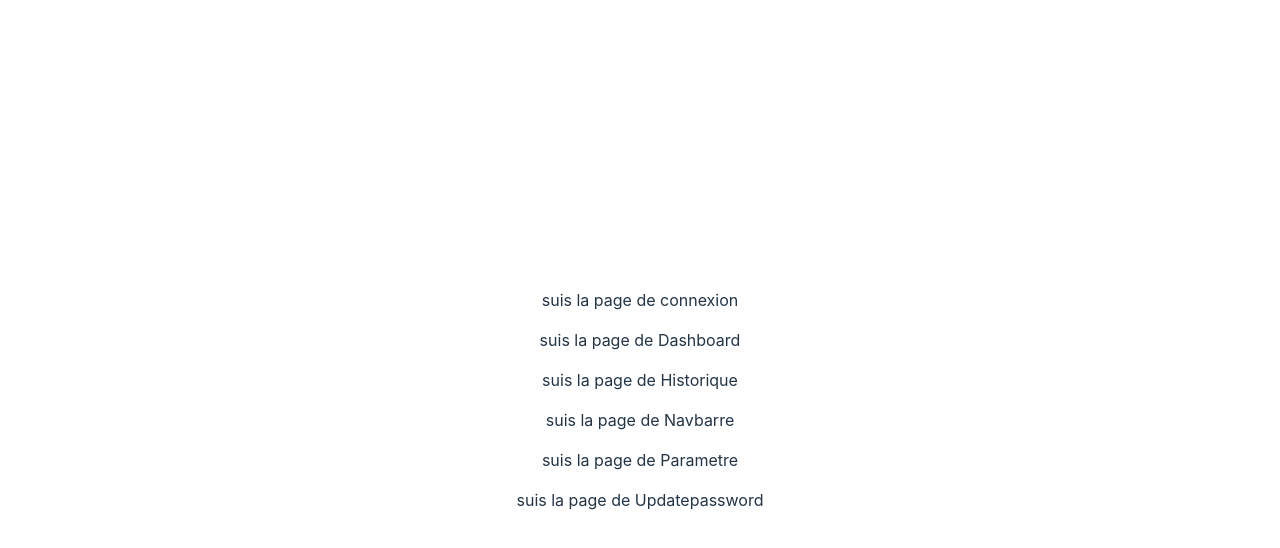
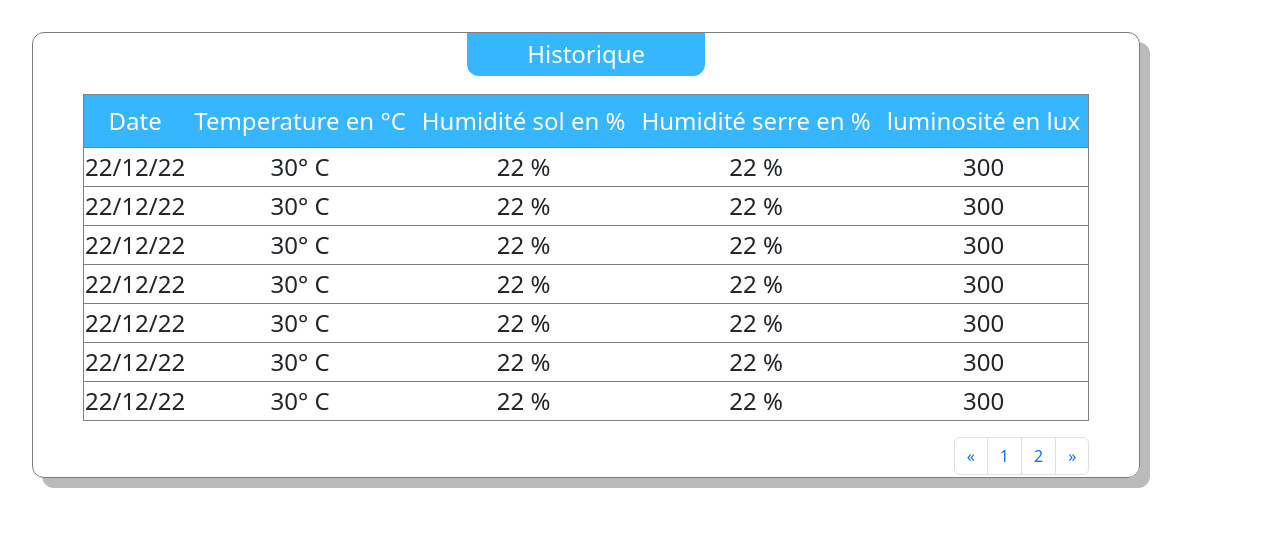
Before and after one commit to mohamadou-cell/Projet_serre, a React (Vite) app in the folder frontend/serre/: page / in a window 1280 px wide. Shown: the top 548 px of the page. Built offline with nearby package versions, Linux system fonts and the light colour scheme.

Commit message:
historique

```diff
--- a/frontend/serre/package.json
+++ b/frontend/serre/package.json
@@ -9,6 +9,8 @@
     "preview": "vite preview"
   },
   "dependencies": {
+    "@popperjs/core": "^2.11.6",
+    "bootstrap": "^5.2.3",
     "react": "^18.2.0",
     "react-dom": "^18.2.0"
   },
@@ -16,6 +18,7 @@
     "@types/react": "^18.0.27",
     "@types/react-dom": "^18.0.10",
     "@vitejs/plugin-react": "^3.1.0",
+    "sass": "^1.59.3",
     "typescript": "^4.9.3",
     "vite": "^4.1.0"
   }
--- /dev/null
+++ b/frontend/serre/public/donnee.json
@@ -0,0 +1,51 @@
+[
+    {
+        "Date": "22/12/22",
+        "temp": "30° C",
+        "humi_sol": "22 %",
+        "humi_serre": "22 %",
+        "luminosite": "300"
+    },
+    {
+        "Date": "22/12/22",
+        "temp": "30° C",
+        "humi_sol": "22 %",
+        "humi_serre": "22 %",
+        "luminosite": "300"
+    },
+    {
+        "Date": "22/12/22",
+        "temp": "30° C",
+        "humi_sol": "22 %",
+        "humi_serre": "22 %",
+        "luminosite": "300"
+    },
+    {
+        "Date": "22/12/22",
+        "temp": "30° C",
+        "humi_sol": "22 %",
+        "humi_serre": "22 %",
+        "luminosite": "300"
+    },
+    {
+        "Date": "22/12/22",
+        "temp": "30° C",
+        "humi_sol": "22 %",
+        "humi_serre": "22 %",
+        "luminosite": "300"
+    },
+    {
+        "Date": "22/12/22",
+        "temp": "30° C",
+        "humi_sol": "22 %",
+        "humi_serre": "22 %",
+        "luminosite": "300"
+    },
+    {
+        "Date": "22/12/22",
+        "temp": "30° C",
+        "humi_sol": "22 %",
+        "humi_serre": "22 %",
+        "luminosite": "300"
+    }
+]
--- a/frontend/serre/src/App.tsx
+++ b/frontend/serre/src/App.tsx
@@ -1,27 +1,24 @@
-import { useState } from 'react'
-import reactLogo from './assets/react.svg'
-import './App.css'
-import Connexion from './composants/connexion'
-import Dashboard from './composants/dashboard'
-import Historique from './composants/historique'
-import Navbarre from './composants/navbarre'
-import Parametre from './composants/parametre'
-import Updatepassword from './composants/update_password'
+import { useState } from "react";
+import reactLogo from "./assets/react.svg";
+import "./App.css";
+import Connexion from "./composants/connexion";
+import Dashboard from "./composants/dashboard";
+import Historique from "./composants/historique";
+import Navbarre from "./composants/navbarre";
+import Parametre from "./composants/parametre";
+import Updatepassword from "./composants/update_password";
 
 function App() {
-  const [count, setCount] = useState(0)
+  const [count, setCount] = useState(0);
 
   return (
     //Ceci c'est uniquement pour mieux commprendre le fonctionnement des coposants c'est à effacer apres
     <div className="App">
-     <Connexion></Connexion>
-     <Dashboard></Dashboard>
-     <Historique></Historique>
-     <Navbarre></Navbarre>
-     <Parametre></Parametre>
-     <Updatepassword></Updatepassword>
+
+      <Historique></Historique>
+
     </div>
-  )
+  );
 }
 
-export default App
+export default App;
--- a/frontend/serre/src/composants/historique.tsx
+++ b/frontend/serre/src/composants/historique.tsx
@@ -1,7 +1,73 @@
-const Historique =  () =>  {
+import { useEffect, useState } from "react";
+import "./styles/historique.css";
 
-    return (
-        <p>suis la page de Historique</p>
-    )}
+const Historique = () => {
+  const [users, setUsers] = useState<any>(null);
+
+  useEffect(() => {
+    fetch("http://localhost:5173/donnee.json")
+      .then((res) => res.json())
+      .then((res) => {
+        setUsers(res);
+        console.log(res);
+      });
+  }, []);
+
+
+  return (
+    <div className="box">
+      <div className="h4-container">
+        <h4>Historique</h4>
+      </div>
+
+      <div className="table table_">
+        <table border={1}>
+          <thead className="backblue">
+            <td>Date</td>
+            <td>Temperature en °C</td>
+            <td>Humidité sol en %</td>
+            <td>Humidité serre en %</td>
+            <td>luminosité en lux</td>
+          </thead>
+          <tbody>
+            {users?.map((user: any) => (
+              <tr>
+                <td>{user.Date}</td>
+                <td>{user.temp}</td>
+                <td>{user.humi_sol}</td>
+                <td>{user.humi_serre}</td>
+                <td>{user.luminosite}</td>
+              </tr>
+            ))}
+          </tbody>
+        </table>
+      </div>
+      <nav aria-label="Page navigation example">
+        <ul className="pagination pagination_">
+          <li className="page-item">
+            <a className="page-link" href="#" aria-label="Previous">
+              <span aria-hidden="true">&laquo;</span>
+            </a>
+          </li>
+          <li className="page-item">
+            <a className="page-link" href="#">
+              1
+            </a>
+          </li>
+          <li className="page-item">
+            <a className="page-link" href="#">
+              2
+            </a>
+          </li>
+          <li className="page-item">
+            <a className="page-link" href="#" aria-label="Next">
+              <span aria-hidden="true">&raquo;</span>
+            </a>
+          </li>
+        </ul>
+      </nav>
+    </div>
+  );
+};
 
 export default Historique;
--- /dev/null
+++ b/frontend/serre/src/composants/styles/historique.css
@@ -0,0 +1,35 @@
+.backblue{
+    color: white;
+    background-color: #35B6FF;
+}
+.box{
+    border: 0.5px solid rgb(127, 124, 124);
+    box-shadow:  10Px 10px rgba(114, 114, 114, 0.484);
+    border-radius: 12px;
+    padding-bottom: 40px;
+    padding-left: 50px;
+    padding-right: 50px;
+    width: fit-content;
+}
+
+tr, td, h4{
+    font-size: 1.5rem;
+}
+.h4-container{
+    width: 100%;
+    display: flex;
+    justify-content: center;
+    margin-bottom: 10px;
+}
+h4{
+
+    background-color: #35B6FF;
+    color: white;
+    padding: 7px 60px;
+    border-radius: 0px 0px 12px 12px;
+}
+
+.pagination_{
+    width: auto;
+    float: right;
+}
--- a/frontend/serre/src/index.css
+++ b/frontend/serre/src/index.css
@@ -1,69 +1 @@
-:root {
-  font-family: Inter, system-ui, Avenir, Helvetica, Arial, sans-serif;
-  line-height: 1.5;
-  font-weight: 400;
-
-  color-scheme: light dark;
-  color: rgba(255, 255, 255, 0.87);
-  background-color: #242424;
-
-  font-synthesis: none;
-  text-rendering: optimizeLegibility;
-  -webkit-font-smoothing: antialiased;
-  -moz-osx-font-smoothing: grayscale;
-  -webkit-text-size-adjust: 100%;
-}
-
-a {
-  font-weight: 500;
-  color: #646cff;
-  text-decoration: inherit;
-}
-a:hover {
-  color: #535bf2;
-}
-
-body {
-  margin: 0;
-  display: flex;
-  place-items: center;
-  min-width: 320px;
-  min-height: 100vh;
-}
-
-h1 {
-  font-size: 3.2em;
-  line-height: 1.1;
-}
-
-button {
-  border-radius: 8px;
-  border: 1px solid transparent;
-  padding: 0.6em 1.2em;
-  font-size: 1em;
-  font-weight: 500;
-  font-family: inherit;
-  background-color: #1a1a1a;
-  cursor: pointer;
-  transition: border-color 0.25s;
-}
-button:hover {
-  border-color: #646cff;
-}
-button:focus,
-button:focus-visible {
-  outline: 4px auto -webkit-focus-ring-color;
-}
-
-@media (prefers-color-scheme: light) {
-  :root {
-    color: #213547;
-    background-color: #ffffff;
-  }
-  a:hover {
-    color: #747bff;
-  }
-  button {
-    background-color: #f9f9f9;
-  }
-}
+@import "../node_modules/bootstrap";
```
Also changed, not shown: 1 other file (tests, documents, lock files or other folders).
